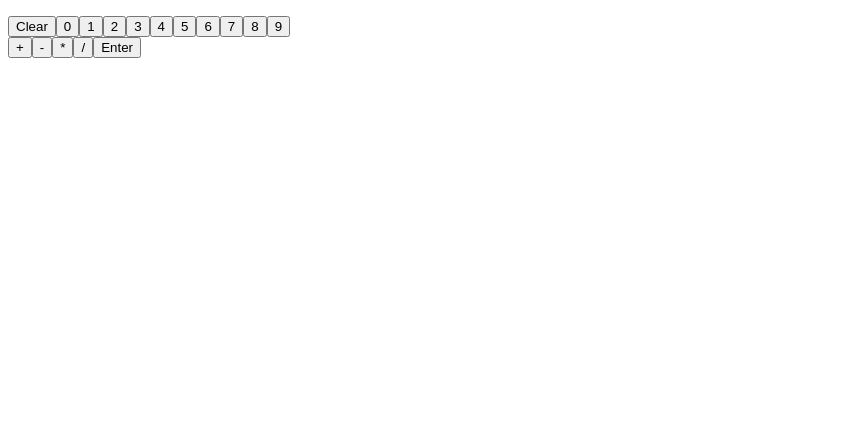
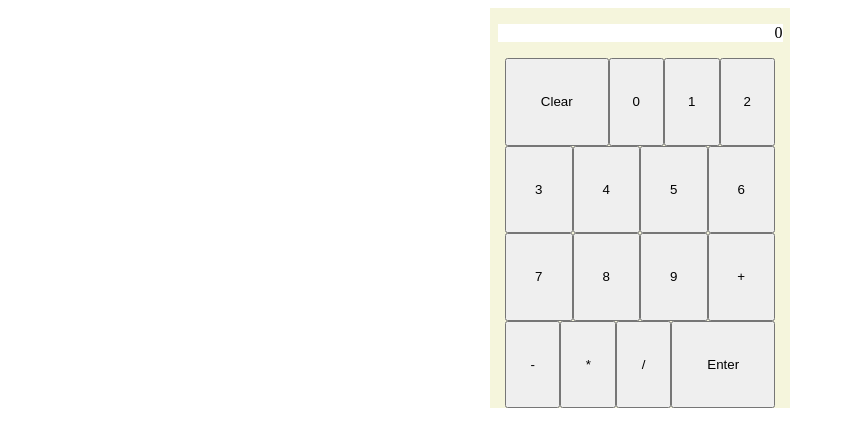
Before and after one commit to kettukakku/catulator, a plain HTML site: page index.html in a window 1280 px wide. Both pictures are taken after a click on the button "Clear". Shown: the whole page, without its empty margins (0-845 px from the left). Drawn offline with Linux system fonts and the light colour scheme.

Commit message:
Well, it's functional but hideous. Still needs the option to type decimals, a backspace, and keyboard support.

```diff
--- a/index.html
+++ b/index.html
@@ -6,10 +6,7 @@
 <body>
     <div class="calc-frame">
         <p id="inputField"></p>
-        <div id="numbersContainer">
-
-        </div>
-        <div id="operatorsContainer">
+        <div id="buttonsContainer">
 
         </div>
     </div>
--- a/main.css
+++ b/main.css
@@ -0,0 +1,31 @@
+.calc-frame {
+  display: flex;
+  flex-direction: column;
+  align-items: center;
+  width: 300px;
+  height: 400px;
+  margin: 0 auto;
+  background-color: beige;
+}
+
+#inputField {
+  background-color: white;
+  width: 95%;
+  text-align: right;
+}
+
+button {
+  flex-grow: 1;
+  width: 55px;
+}
+
+.larger-button {
+  flex-grow: 100;
+}
+
+#buttonsContainer {
+  width: 90%;
+  height: 90%;
+  display: flex;
+  flex-wrap: wrap;
+}
--- a/main.js
+++ b/main.js
@@ -15,6 +15,7 @@ let operator = null;
 let inputField = document.getElementById("inputField");
 let numContainer = document.getElementById("numbersContainer");
 let opContainer = document.getElementById("operatorsContainer");
+let bContainer = document.getElementById("buttonsContainer");
 
 //--Operations--//
 function add(a, b) {
@@ -32,7 +33,7 @@ function multiply(a, b) {
 function divide(a, b) {
   if (b == 0) {
     showWarning("Can't divide by zero!");
-    return;
+    return 0;
   }
   return a / b;
 }
@@ -44,10 +45,12 @@ function operate() {
   }
 
   let result = OPERATORS[operator].func(numA, numB);
-  inputField.textContent = result;
+  console.log(numA + operator + numB + "=" + result);
+
   numA = result;
   numB = 0;
   operator = null;
+  inputField.textContent = numA;
 }
 
 function appendToDisplay(text) {
@@ -62,7 +65,7 @@ function appendToDisplay(text) {
 }
 
 function showWarning(string) {
-  console.log(string);
+  console.error(string);
 }
 
 function hasOperator(string) {
@@ -76,32 +79,84 @@ function isNumberChar(string) {
 //--Buttons--//
 function spawnButtons() {
   let clrBtn = createButton("Clear");
-  numContainer.appendChild(clrBtn);
+  clrBtn.classList.add("larger-button");
+  bContainer.appendChild(clrBtn);
 
   for (let i = 0; i < 10; i++) {
     let nBtn = createButton(i);
-    numContainer.appendChild(nBtn);
+    bContainer.appendChild(nBtn);
   }
 
   let keys = Object.keys(OPERATORS);
   for (let i = 0; i < keys.length; i++) {
     let oBtn = createButton(keys[i]);
-    opContainer.appendChild(oBtn);
+    bContainer.appendChild(oBtn);
   }
 
   let etrBtn = createButton("Enter");
-  opContainer.appendChild(etrBtn);
+  etrBtn.classList.add("larger-button");
+  bContainer.appendChild(etrBtn);
 }
 
 function createButton(string) {
   let tempBtn = document.createElement("button");
   tempBtn.textContent = string;
+  tempBtn.onclick = function () {
+    handleButtonClick(string);
+  };
   return tempBtn;
+}
+
+function handleButtonClick(string) {
+  switch (true) {
+    case string == "Clear":
+      clearInputField();
+      break;
+    case string == "Enter":
+      operate();
+      break;
+    case isNumberChar(string):
+      appendCharToNumber(string);
+      break;
+    case hasOperator(string):
+      setOperator(string);
+      break;
+    default:
+      break;
+  }
+}
+
+function appendCharToNumber(string) {
+  if (operator != null) {
+    numB = Number(String(numB) + string);
+    inputField.textContent = numB;
+    console.log(numA + operator + numB);
+  } else {
+    numA = Number(String(numA) + string);
+    inputField.textContent = numA;
+    console.log(numA);
+  }
+}
+
+function setOperator(string) {
+  operator = string;
+  inputField.textContent = operator;
+  console.log(numA + operator);
+}
+
+//--Input Field--//
+function clearInputField() {
+  numA = 0;
+  numB = 0;
+  operator = null;
+  inputField.textContent = numA;
+  console.log("Input cleared!");
 }
 
 //--Event Listeners--//
 document.addEventListener("DOMContentLoaded", function () {
   spawnButtons();
+  clearInputField();
 });
 
 document.addEventListener("keypress", function (event) {
```
